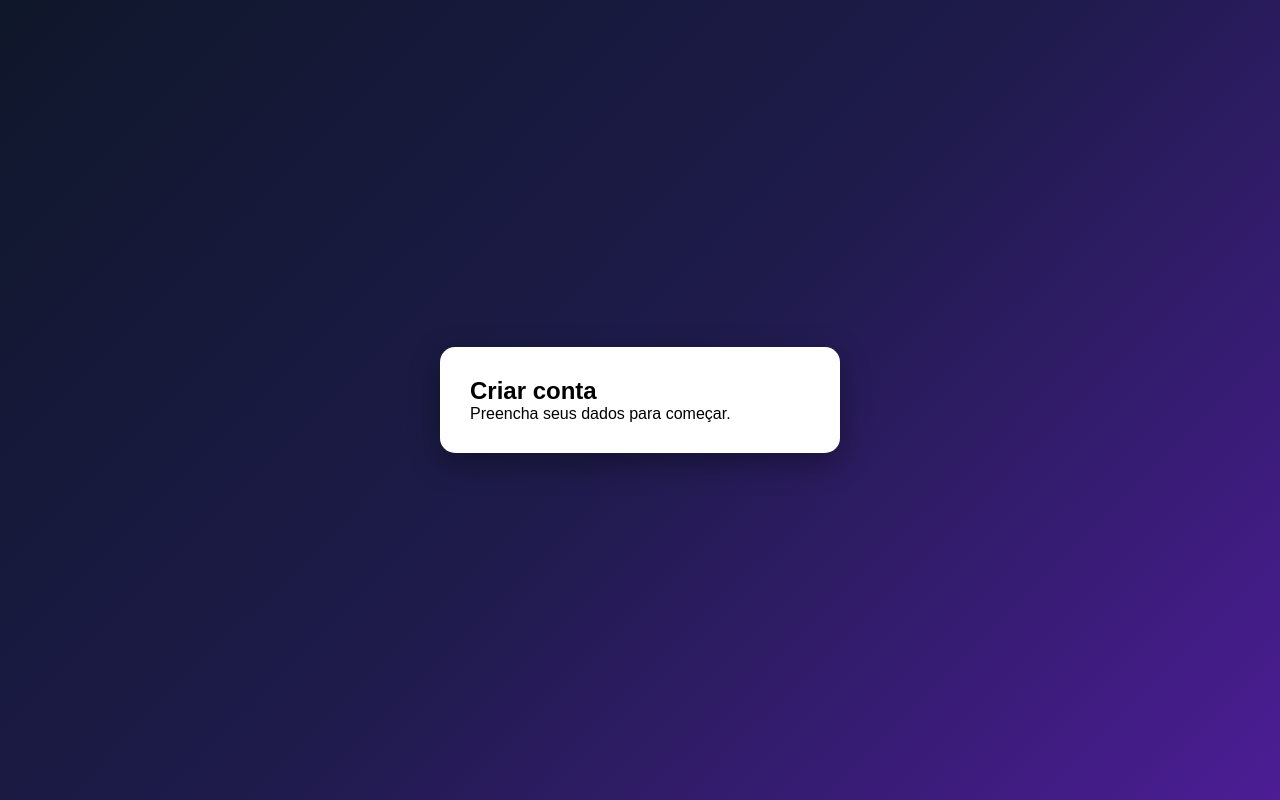
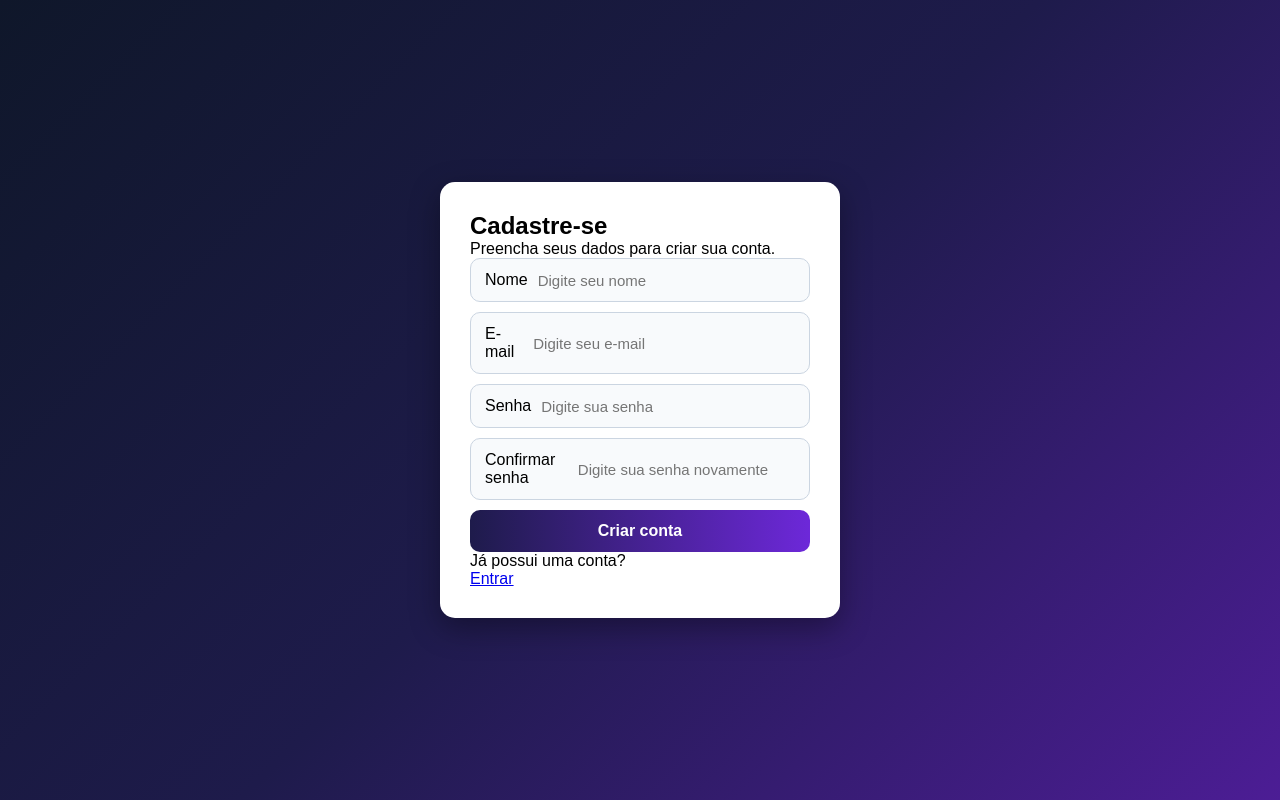
Before and after one commit to caioluanmatos/Finance-App, a React (Vite) app: page /cadastro in a window 1280 px wide. Built offline with nearby package versions, Linux system fonts and the light colour scheme.

Commit message:
feat: adiciona validação de senhas no cadastro

```diff
--- a/src/pages/Cadastro/Cadastro.jsx
+++ b/src/pages/Cadastro/Cadastro.jsx
@@ -1,11 +1,99 @@
+import { useState } from 'react'
 import './Cadastro.css'
+import { Link } from 'react-router-dom'
 
 function Cadastro() {
+
+            const [nome, setNome] = useState('')
+            const [email, setEmail] = useState('')
+            const [senha, setSenha] = useState('')
+            const [confirmarSenha, setConfirmarSenha] = useState('')
+
+
+    function handleSubmit(event) {
+
+                event.preventDefault()
+
+                if ( senha !== confirmarSenha) {
+                     alert ('As senhas não coincidem!')
+                } else {
+                    alert ('As senhas sim coincidem!')
+                }
+
+
+
+
+                console.log(nome)
+                console.log(email)
+                console.log(senha)
+                console.log(confirmarSenha)
+}
+
+
   return (
     <main>
       <section>
-        <h1>Criar conta</h1>
-        <p>Preencha seus dados para começar.</p>
+            <div className='cadastro'>
+                <h1>Cadastre-se</h1>
+                <p>Preencha seus dados para criar sua conta.</p>
+
+            <form onSubmit={handleSubmit}>
+                <div className="input-group">
+                    <label htmlFor="nome">Nome</label>
+                    <input
+                        type="text"
+                        id="nome"
+                        placeholder="Digite seu nome"
+                        value={nome}
+                        onChange={(event) => setNome (event.target.value)}
+                        required
+                    />
+                </div>
+
+                <div className="input-group">
+                    <label htmlFor="email">E-mail</label>
+                     <input
+                        type="email"
+                        id="email"
+                        placeholder="Digite seu e-mail"
+                        value={email}
+                        onChange={(e)=> setEmail (e.target.value)}
+                        required
+                        />
+                </div>
+
+                <div className="input-group">
+                    <label htmlFor="password">Senha</label>
+                    <input
+                        type="password"
+                        id="password"
+                         placeholder="Digite sua senha"
+                         value={senha}
+                         onChange={(e) => setSenha (e.target.value)}
+                         required
+                        />
+                </div>
+
+                <div className="input-group">
+                    <label htmlFor="confirmPassword">Confirmar senha</label>
+                    <input
+                        type="password"
+                        id="confirmPassword"
+                        placeholder="Digite sua senha novamente"
+                        value={confirmarSenha}
+                        onChange={(e) => setConfirmarSenha(e.target.value)}
+                        required
+                        />
+                 </div>
+
+                    <button type="submit">Criar conta</button>
+            </form>
+                        <div className="login-link">
+                                <p>Já possui uma conta?</p>
+                                <Link to="/">Entrar</Link>
+                        </div>
+
+            </div>
       </section>
     </main>
   )
```
